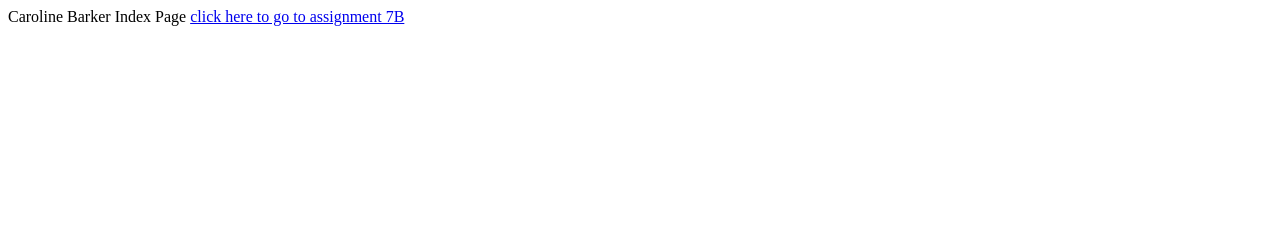
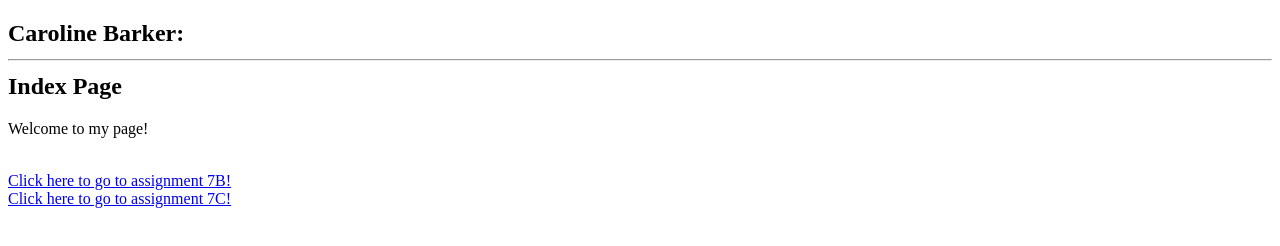
Before and after one commit to carolinebarkerr/carolinebarkerr.github.io, a plain HTML site: page index.html in a window 1280 px wide. Drawn offline with Linux system fonts and the light colour scheme.

Commit message:
Add files via upload

```diff
--- a/index.html
+++ b/index.html
@@ -4,15 +4,26 @@
         <meta charset="UTF-8" />
         <title>October 26, 2023</title>
         <meta name="keywords" content="art, design, UNC">
-    </head>
-    <body>
-        Caroline Barker Index Page
 
-    <body>
+<link rel="stylesheet" type="text/css" href="default.css">
 
 
 
+    </head>
+    <body>
+        <div id="toptext">
+       <h2> Caroline Barker: <br>
+        <hr>
+        Index Page <br> </h2>
+
+        </div>
+
+
+<p>Welcome to my page!</p>
+
     </body>
-    <a href="Page 2.html" target=_blank">click here to go to assignment 7B </a>
+   </br> <a href="Page 2.html" target=_blank">Click here to go to assignment 7B! </a> </body>
+
+</br> <a href="Page 3.html" target=_blank">Click here to go to assignment 7C! </a> </body>
 
 </html>
```
